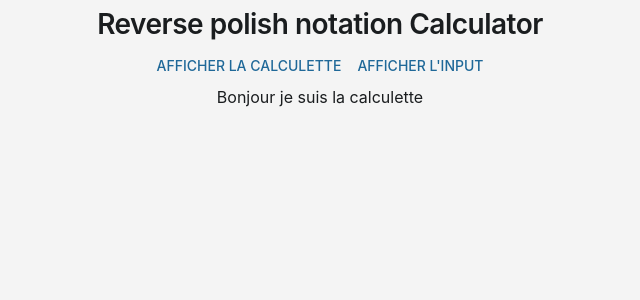
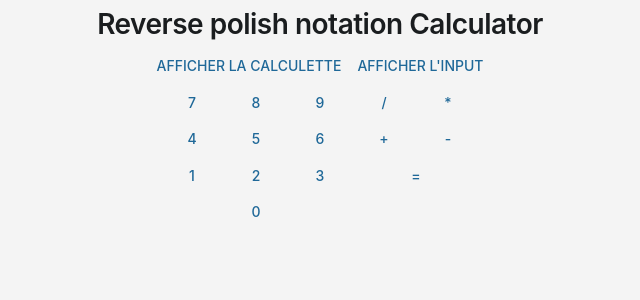
Before and after one commit to charlescosneau/rpn-groupe3, a React (Create React App) app: page / in a window 1280 px wide. Shown: the top 300 px of the page, without its empty margins (320-960 px from the left). Built offline with nearby package versions, Linux system fonts and the light colour scheme.

Commit message:
feat: calculatrice

```diff
--- a/src/components/calculator/calculator.tsx
+++ b/src/components/calculator/calculator.tsx
@@ -1,11 +1,46 @@
-import React from 'react'
+import React from "react";
 import Grid from "@mui/material/Grid";
-import Typography from "@mui/material/Typography";
+import { Button } from "@mui/material";
+import { makeStyles } from "@mui/styles";
 
 export default function Calculator() {
   return (
     <Grid>
-      <Typography>Bonjour je suis la calculette</Typography>
+      <Grid container>
+        <Grid>
+          <Grid>
+            <Button>7</Button>
+            <Button>8</Button>
+            <Button>9</Button>
+          </Grid>
+          <Grid>
+            <Button>4</Button>
+            <Button>5</Button>
+            <Button>6</Button>
+          </Grid>
+          <Grid>
+            <Button>1</Button>
+            <Button>2</Button>
+            <Button>3</Button>
+          </Grid>
+          <Grid>
+            <Button fullWidth>0</Button>
+          </Grid>
+        </Grid>
+        <Grid>
+          <Grid>
+            <Button>/</Button>
+            <Button>*</Button>
+          </Grid>
+          <Grid>
+            <Button>+</Button>
+            <Button>-</Button>
+          </Grid>
+          <Grid>
+            <Button fullWidth>=</Button>
+          </Grid>
+        </Grid>
+      </Grid>
     </Grid>
-  )
+  );
 }
```
